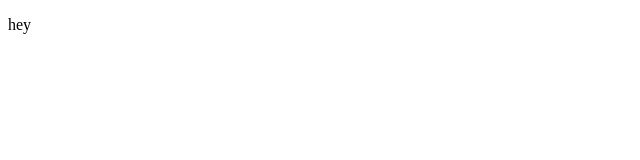
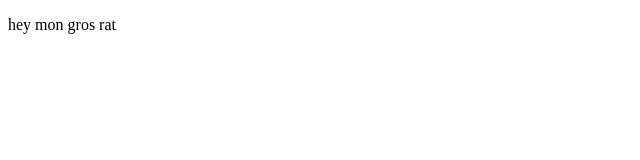
Before and after one commit to Alhand08/mini-projet-html-css, a plain HTML site: page index.html in a window 1280 px wide. Shown: the full height of the page, 0-640 px from the left. Drawn offline with Linux system fonts and the light colour scheme.

Commit message:
Update index.html

```diff
--- a/index.html
+++ b/index.html
@@ -6,6 +6,6 @@
     <title>Document</title>
 </head>
 <body>
-    <p>hey</p>
+    <p>hey mon gros rat</p>
 </body>
 </html>
```
